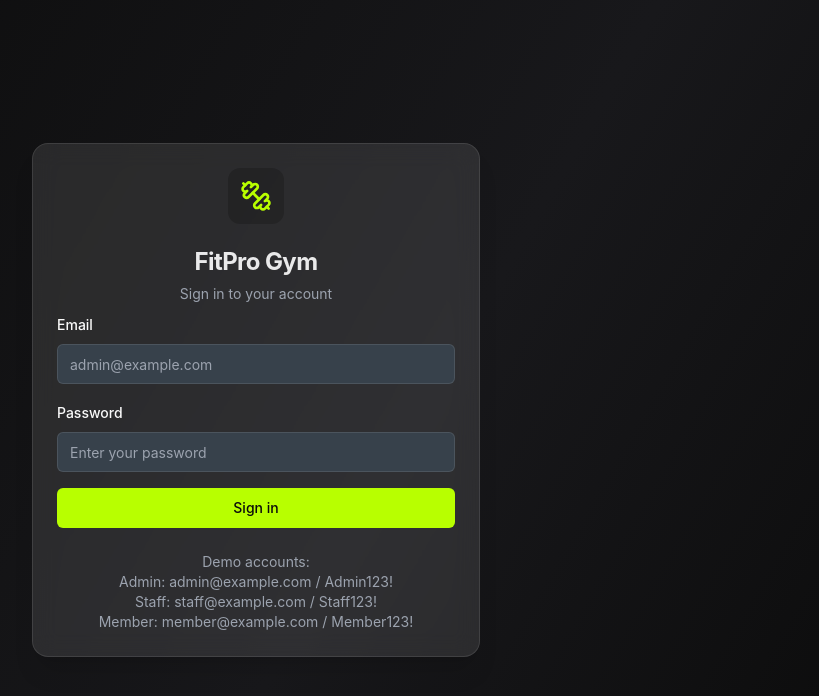
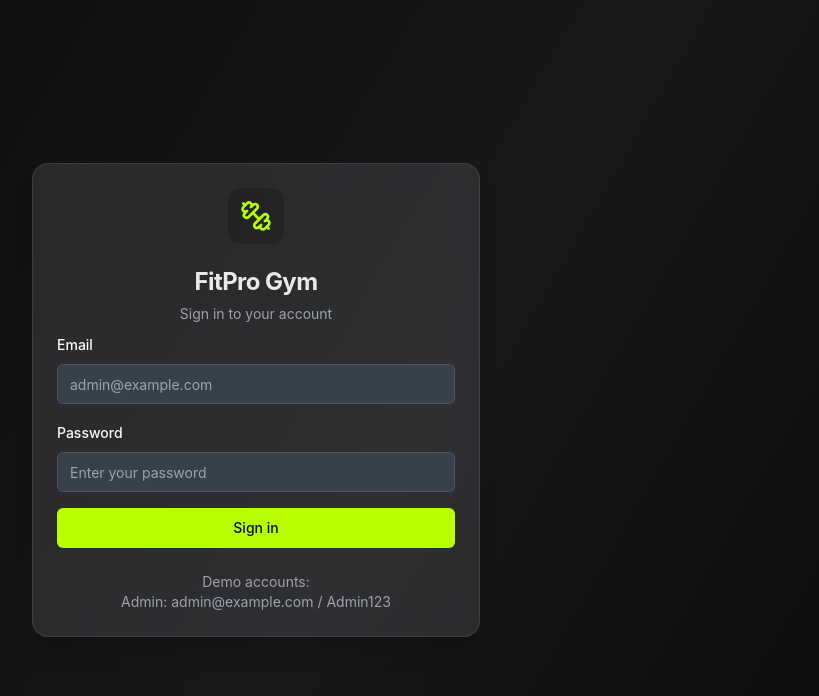
Before and after one commit to Breakitall-biz-id/gym-mvp, a Next.js app: page /login in a window 1280 px wide. Shown: the top 696 px of the page, without its empty margins (384-1203 px from the left). Built offline with nearby package versions, Linux system fonts and the light colour scheme; no server answers; a web font is replaced by a local one.

Commit message:
demo admin account

```diff
--- a/app/(admin)/login/page.tsx
+++ b/app/(admin)/login/page.tsx
@@ -152,9 +152,7 @@ export default function LoginPage() {
 
           <div className="mt-6 text-center text-sm text-muted-foreground">
             <p>Demo accounts:</p>
-            <p>Admin: admin@example.com / Admin123!</p>
-            <p>Staff: staff@example.com / Staff123!</p>
-            <p>Member: member@example.com / Member123!</p>
+            <p>Admin: admin@example.com / Admin123</p>
           </div>
         </CardContent>
       </Card>
```
